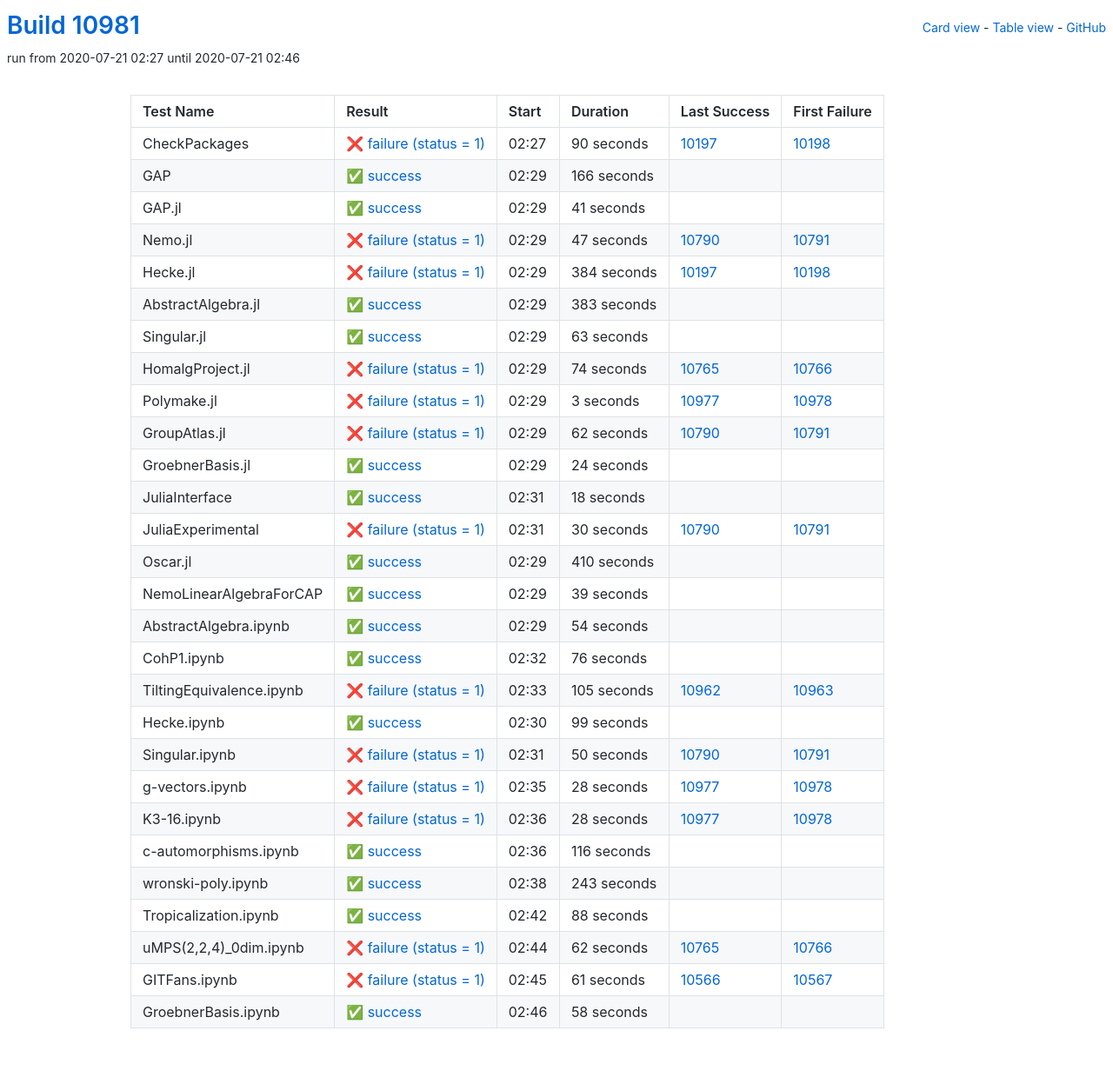
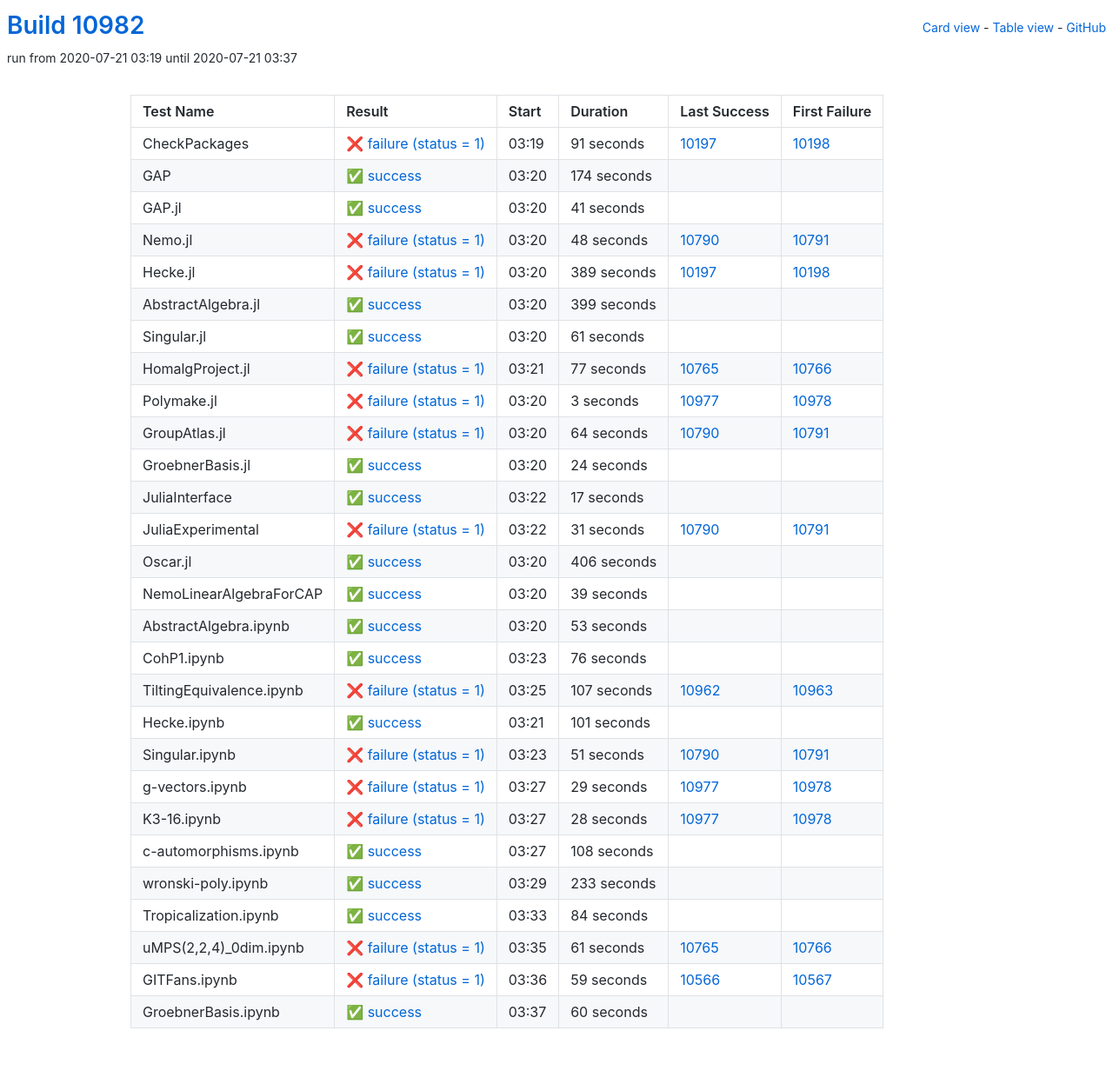
Before and after one commit to oscar-system/oscar-ci-status, a Jekyll site: the page built from table.html, in a window 1280 px wide. Shown: the whole page at 87% size. Built offline with Jekyll 4.4.1, drawn with Linux system fonts in a browser that asks for light colours.

Commit message:
Build #10982

```diff
--- a/_data/ci.yml
+++ b/_data/ci.yml
@@ -1,6 +1,6 @@
 ---
-build: 10981
-build_url: https://oscarci.mathematik.uni-kl.de/job/oscar/10981/
+build: 10982
+build_url: https://oscarci.mathematik.uni-kl.de/job/oscar/10982/
 job: oscar
 organization: oscar-system
 repo: oscar-ci-status
@@ -8,32 +8,32 @@
 tests:
 - name: CheckPackages
   id: checkpackages
-  log: https://oscarci.mathematik.uni-kl.de/job/oscar/10981/artifact/logs/build-10981/CheckPackages.log
-  start: 2020-07-21 02:27
+  log: https://oscarci.mathematik.uni-kl.de/job/oscar/10982/artifact/logs/build-10982/CheckPackages.log
+  start: 2020-07-21 03:19
   success: false
   exitcode: 1
   status: failure
-  duration: 90
+  duration: 91
   last_success: 10197
   last_success_url: https://oscarci.mathematik.uni-kl.de/job/oscar/10197/
   first_failure: 10198
   first_failure_url: https://oscarci.mathematik.uni-kl.de/job/oscar/10198/
 - name: GAP
   id: gap
-  log: https://oscarci.mathematik.uni-kl.de/job/oscar/10981/artifact/logs/build-10981/GAP.log
-  start: 2020-07-21 02:29
+  log: https://oscarci.mathematik.uni-kl.de/job/oscar/10982/artifact/logs/build-10982/GAP.log
+  start: 2020-07-21 03:20
   success: true
   exitcode: 0
   status: success
-  duration: 166
+  duration: 174
   last_success: false
   last_success_url:
   first_failure: false
   first_failure_url:
 - name: GAP.jl
   id: gap-jl
-  log: https://oscarci.mathematik.uni-kl.de/job/oscar/10981/artifact/logs/build-10981/GAP.jl.log
-  start: 2020-07-21 02:29
+  log: https://oscarci.mathematik.uni-kl.de/job/oscar/10982/artifact/logs/build-10982/GAP.jl.log
+  start: 2020-07-21 03:20
   success: true
   exitcode: 0
   status: success
@@ -44,68 +44,68 @@
   first_failure_url:
 - name: Nemo.jl
   id: nemo-jl
-  log: https://oscarci.mathematik.uni-kl.de/job/oscar/10981/artifact/logs/build-10981/Nemo.jl.log
-  start: 2020-07-21 02:29
+  log: https://oscarci.mathematik.uni-kl.de/job/oscar/10982/artifact/logs/build-10982/Nemo.jl.log
+  start: 2020-07-21 03:20
   success: false
   exitcode: 1
   status: failure
-  duration: 47
+  duration: 48
   last_success: 10790
   last_success_url: https://oscarci.mathematik.uni-kl.de/job/oscar/10790/
   first_failure: 10791
   first_failure_url: https://oscarci.mathematik.uni-kl.de/job/oscar/10791/
 - name: Hecke.jl
   id: hecke-jl
-  log: https://oscarci.mathematik.uni-kl.de/job/oscar/10981/artifact/logs/build-10981/Hecke.jl.log
-  start: 2020-07-21 02:29
+  log: https://oscarci.mathematik.uni-kl.de/job/oscar/10982/artifact/logs/build-10982/Hecke.jl.log
+  start: 2020-07-21 03:20
   success: false
   exitcode: 1
   status: failure
-  duration: 384
+  duration: 389
   last_success: 10197
   last_success_url: https://oscarci.mathematik.uni-kl.de/job/oscar/10197/
   first_failure: 10198
   first_failure_url: https://oscarci.mathematik.uni-kl.de/job/oscar/10198/
 - name: AbstractAlgebra.jl
   id: abstractalgebra-jl
-  log: https://oscarci.mathematik.uni-kl.de/job/oscar/10981/artifact/logs/build-10981/AbstractAlgebra.jl.log
-  start: 2020-07-21 02:29
+  log: https://oscarci.mathematik.uni-kl.de/job/oscar/10982/artifact/logs/build-10982/AbstractAlgebra.jl.log
+  start: 2020-07-21 03:20
   success: true
   exitcode: 0
   status: success
-  duration: 383
+  duration: 399
   last_success: false
   last_success_url:
   first_failure: false
   first_failure_url:
 - name: Singular.jl
   id: singular-jl
-  log: https://oscarci.mathematik.uni-kl.de/job/oscar/10981/artifact/logs/build-10981/Singular.jl.log
-  start: 2020-07-21 02:29
+  log: https://oscarci.mathematik.uni-kl.de/job/oscar/10982/artifact/logs/build-10982/Singular.jl.log
+  start: 2020-07-21 03:20
   success: true
   exitcode: 0
   status: success
-  duration: 63
+  duration: 61
   last_success: false
   last_success_url:
   first_failure: false
   first_failure_url:
 - name: HomalgProject.jl
   id: homalgproject-jl
-  log: https://oscarci.mathematik.uni-kl.de/job/oscar/10981/artifact/logs/build-10981/HomalgProject.jl.log
-  start: 2020-07-21 02:29
+  log: https://oscarci.mathematik.uni-kl.de/job/oscar/10982/artifact/logs/build-10982/HomalgProject.jl.log
+  start: 2020-07-21 03:21
   success: false
   exitcode: 1
   status: failure
-  duration: 74
+  duration: 77
   last_success: 10765
   last_success_url: https://oscarci.mathematik.uni-kl.de/job/oscar/10765/
   first_failure: 10766
   first_failure_url: https://oscarci.mathematik.uni-kl.de/job/oscar/10766/
 - name: Polymake.jl
   id: polymake-jl
-  log: https://oscarci.mathematik.uni-kl.de/job/oscar/10981/artifact/logs/build-10981/Polymake.jl.log
-  start: 2020-07-21 02:29
+  log: https://oscarci.mathematik.uni-kl.de/job/oscar/10982/artifact/logs/build-10982/Polymake.jl.log
+  start: 2020-07-21 03:20
   success: false
   exitcode: 1
   status: failure
@@ -116,20 +116,20 @@
   first_failure_url: https://oscarci.mathematik.uni-kl.de/job/oscar/10978/
 - name: GroupAtlas.jl
   id: groupatlas-jl
-  log: https://oscarci.mathematik.uni-kl.de/job/oscar/10981/artifact/logs/build-10981/GroupAtlas.jl.log
-  start: 2020-07-21 02:29
+  log: https://oscarci.mathematik.uni-kl.de/job/oscar/10982/artifact/logs/build-10982/GroupAtlas.jl.log
+  start: 2020-07-21 03:20
   success: false
   exitcode: 1
   status: failure
-  duration: 62
+  duration: 64
   last_success: 10790
   last_success_url: https://oscarci.mathematik.uni-kl.de/job/oscar/10790/
   first_failure: 10791
   first_failure_url: https://oscarci.mathematik.uni-kl.de/job/oscar/10791/
 - name: GroebnerBasis.jl
   id: groebnerbasis-jl
-  log: https://oscarci.mathematik.uni-kl.de/job/oscar/10981/artifact/logs/build-10981/GroebnerBasis.jl.log
-  start: 2020-07-21 02:29
+  log: https://oscarci.mathematik.uni-kl.de/job/oscar/10982/artifact/logs/build-10982/GroebnerBasis.jl.log
+  start: 2020-07-21 03:20
   success: true
   exitcode: 0
   status: success
@@ -140,44 +140,44 @@
   first_failure_url:
 - name: JuliaInterface
   id: juliainterface
-  log: https://oscarci.mathematik.uni-kl.de/job/oscar/10981/artifact/logs/build-10981/JuliaInterface.log
-  start: 2020-07-21 02:31
+  log: https://oscarci.mathematik.uni-kl.de/job/oscar/10982/artifact/logs/build-10982/JuliaInterface.log
+  start: 2020-07-21 03:22
   success: true
   exitcode: 0
   status: success
-  duration: 18
+  duration: 17
   last_success: false
   last_success_url:
   first_failure: false
   first_failure_url:
 - name: JuliaExperimental
   id: juliaexperimental
-  log: https://oscarci.mathematik.uni-kl.de/job/oscar/10981/artifact/logs/build-10981/JuliaExperimental.log
-  start: 2020-07-21 02:31
+  log: https://oscarci.mathematik.uni-kl.de/job/oscar/10982/artifact/logs/build-10982/JuliaExperimental.log
+  start: 2020-07-21 03:22
   success: false
   exitcode: 1
   status: failure
-  duration: 30
+  duration: 31
   last_success: 10790
   last_success_url: https://oscarci.mathematik.uni-kl.de/job/oscar/10790/
   first_failure: 10791
   first_failure_url: https://oscarci.mathematik.uni-kl.de/job/oscar/10791/
 - name: Oscar.jl
   id: oscar-jl
-  log: https://oscarci.mathematik.uni-kl.de/job/oscar/10981/artifact/logs/build-10981/Oscar.jl.log
-  start: 2020-07-21 02:29
+  log: https://oscarci.mathematik.uni-kl.de/job/oscar/10982/artifact/logs/build-10982/Oscar.jl.log
+  start: 2020-07-21 03:20
   success: true
   exitcode: 0
   status: success
-  duration: 410
+  duration: 406
   last_success: false
   last_success_url:
   first_failure: false
   first_failure_url:
 - name: NemoLinearAlgebraForCAP
   id: nemolinearalgebraforcap
-  log: https://oscarci.mathematik.uni-kl.de/job/oscar/10981/artifact/logs/build-10981/NemoLinearAlgebraForCAP.log
-  start: 2020-07-21 02:29
+  log: https://oscarci.mathematik.uni-kl.de/job/oscar/10982/artifact/logs/build-10982/NemoLinearAlgebraForCAP.log
+  start: 2020-07-21 03:20
   success: true
   exitcode: 0
   status: success
@@ -188,20 +188,20 @@
   first_failure_url:
 - name: AbstractAlgebra.ipynb
   id: abstractalgebra-ipynb
-  log: https://oscarci.mathematik.uni-kl.de/job/oscar/10981/artifact/logs/build-10981/AbstractAlgebra.ipynb.log
-  start: 2020-07-21 02:29
+  log: https://oscarci.mathematik.uni-kl.de/job/oscar/10982/artifact/logs/build-10982/AbstractAlgebra.ipynb.log
+  start: 2020-07-21 03:20
   success: true
   exitcode: 0
   status: success
-  duration: 54
+  duration: 53
   last_success: false
   last_success_url:
   first_failure: false
   first_failure_url:
 - name: CohP1.ipynb
   id: cohp1-ipynb
-  log: https://oscarci.mathematik.uni-kl.de/job/oscar/10981/artifact/logs/build-10981/CohP1.ipynb.log
-  start: 2020-07-21 02:32
+  log: https://oscarci.mathematik.uni-kl.de/job/oscar/10982/artifact/logs/build-10982/CohP1.ipynb.log
+  start: 2020-07-21 03:23
   success: true
   exitcode: 0
   status: success
@@ -212,56 +212,56 @@
   first_failure_url:
 - name: TiltingEquivalence.ipynb
   id: tiltingequivalence-ipynb
-  log: https://oscarci.mathematik.uni-kl.de/job/oscar/10981/artifact/logs/build-10981/TiltingEquivalence.ipynb.log
-  start: 2020-07-21 02:33
+  log: https://oscarci.mathematik.uni-kl.de/job/oscar/10982/artifact/logs/build-10982/TiltingEquivalence.ipynb.log
+  start: 2020-07-21 03:25
   success: false
   exitcode: 1
   status: failure
-  duration: 105
+  duration: 107
   last_success: 10962
   last_success_url: https://oscarci.mathematik.uni-kl.de/job/oscar/10962/
   first_failure: 10963
   first_failure_url: https://oscarci.mathematik.uni-kl.de/job/oscar/10963/
 - name: Hecke.ipynb
   id: hecke-ipynb
-  log: https://oscarci.mathematik.uni-kl.de/job/oscar/10981/artifact/logs/build-10981/Hecke.ipynb.log
-  start: 2020-07-21 02:30
+  log: https://oscarci.mathematik.uni-kl.de/job/oscar/10982/artifact/logs/build-10982/Hecke.ipynb.log
+  start: 2020-07-21 03:21
   success: true
   exitcode: 0
   status: success
-  duration: 99
+  duration: 101
   last_success: false
   last_success_url:
   first_failure: false
   first_failure_url:
 - name: Singular.ipynb
   id: singular-ipynb
-  log: https://oscarci.mathematik.uni-kl.de/job/oscar/10981/artifact/logs/build-10981/Singular.ipynb.log
-  start: 2020-07-21 02:31
+  log: https://oscarci.mathematik.uni-kl.de/job/oscar/10982/artifact/logs/build-10982/Singular.ipynb.log
+  start: 2020-07-21 03:23
   success: false
   exitcode: 1
   status: failure
-  duration: 50
+  duration: 51
   last_success: 10790
   last_success_url: https://oscarci.mathematik.uni-kl.de/job/oscar/10790/
   first_failure: 10791
   first_failure_url: https://oscarci.mathematik.uni-kl.de/job/oscar/10791/
 - name: g-vectors.ipynb
   id: g-vectors-ipynb
-  log: https://oscarci.mathematik.uni-kl.de/job/oscar/10981/artifact/logs/build-10981/g-vectors.ipynb.log
-  start: 2020-07-21 02:35
+  log: https://oscarci.mathematik.uni-kl.de/job/oscar/10982/artifact/logs/build-10982/g-vectors.ipynb.log
+  start: 2020-07-21 03:27
   success: false
   exitcode: 1
   status: failure
-  duration: 28
+  duration: 29
   last_success: 10977
   last_success_url: https://oscarci.mathematik.uni-kl.de/job/oscar/10977/
   first_failure: 10978
   first_failure_url: https://oscarci.mathematik.uni-kl.de/job/oscar/10978/
 - name: K3-16.ipynb
   id: k3-16-ipynb
-  log: https://oscarci.mathematik.uni-kl.de/job/oscar/10981/artifact/logs/build-10981/K3-16.ipynb.log
-  start: 2020-07-21 02:36
+  log: https://oscarci.mathematik.uni-kl.de/job/oscar/10982/artifact/logs/build-10982/K3-16.ipynb.log
+  start: 2020-07-21 03:27
   success: false
   exitcode: 1
   status: failure
@@ -272,72 +272,72 @@
   first_failure_url: https://oscarci.mathematik.uni-kl.de/job/oscar/10978/
 - name: c-automorphisms.ipynb
   id: c-automorphisms-ipynb
-  log: https://oscarci.mathematik.uni-kl.de/job/oscar/10981/artifact/logs/build-10981/c-automorphisms.ipynb.log
-  start: 2020-07-21 02:36
+  log: https://oscarci.mathematik.uni-kl.de/job/oscar/10982/artifact/logs/build-10982/c-automorphisms.ipynb.log
+  start: 2020-07-21 03:27
   success: true
   exitcode: 0
   status: success
-  duration: 116
+  duration: 108
   last_success: false
   last_success_url:
   first_failure: false
   first_failure_url:
 - name: wronski-poly.ipynb
   id: wronski-poly-ipynb
-  log: https://oscarci.mathematik.uni-kl.de/job/oscar/10981/artifact/logs/build-10981/wronski-poly.ipynb.log
-  start: 2020-07-21 02:38
+  log: https://oscarci.mathematik.uni-kl.de/job/oscar/10982/artifact/logs/build-10982/wronski-poly.ipynb.log
+  start: 2020-07-21 03:29
   success: true
   exitcode: 0
   status: success
-  duration: 243
+  duration: 233
   last_success: false
   last_success_url:
   first_failure: false
   first_failure_url:
 - name: Tropicalization.ipynb
   id: tropicalization-ipynb
-  log: https://oscarci.mathematik.uni-kl.de/job/oscar/10981/artifact/logs/build-10981/Tropicalization.ipynb.log
-  start: 2020-07-21 02:42
+  log: https://oscarci.mathematik.uni-kl.de/job/oscar/10982/artifact/logs/build-10982/Tropicalization.ipynb.log
+  start: 2020-07-21 03:33
   success: true
   exitcode: 0
   status: success
-  duration: 88
+  duration: 84
   last_success: false
   last_success_url:
   first_failure: false
   first_failure_url:
 - name: uMPS(2,2,4)_0dim.ipynb
   id: umps-2-2-4-0dim-ipynb
-  log: https://oscarci.mathematik.uni-kl.de/job/oscar/10981/artifact/logs/build-10981/uMPS-2-2-4-_0dim.ipynb.log
-  start: 2020-07-21 02:44
+  log: https://oscarci.mathematik.uni-kl.de/job/oscar/10982/artifact/logs/build-10982/uMPS-2-2-4-_0dim.ipynb.log
+  start: 2020-07-21 03:35
   success: false
   exitcode: 1
   status: failure
-  duration: 62
+  duration: 61
   last_success: 10765
   last_success_url: https://oscarci.mathematik.uni-kl.de/job/oscar/10765/
   first_failure: 10766
   first_failure_url: https://oscarci.mathematik.uni-kl.de/job/oscar/10766/
 - name: GITFans.ipynb
   id: gitfans-ipynb
-  log: https://oscarci.mathematik.uni-kl.de/job/oscar/10981/artifact/logs/build-10981/GITFans.ipynb.log
-  start: 2020-07-21 02:45
+  log: https://oscarci.mathematik.uni-kl.de/job/oscar/10982/artifact/logs/build-10982/GITFans.ipynb.log
+  start: 2020-07-21 03:36
   success: false
   exitcode: 1
   status: failure
-  duration: 61
+  duration: 59
   last_success: 10566
   last_success_url: https://oscarci.mathematik.uni-kl.de/job/oscar/10566/
   first_failure: 10567
   first_failure_url: https://oscarci.mathematik.uni-kl.de/job/oscar/10567/
 - name: GroebnerBasis.ipynb
   id: groebnerbasis-ipynb
-  log: https://oscarci.mathematik.uni-kl.de/job/oscar/10981/artifact/logs/build-10981/GroebnerBasis.ipynb.log
-  start: 2020-07-21 02:46
+  log: https://oscarci.mathematik.uni-kl.de/job/oscar/10982/artifact/logs/build-10982/GroebnerBasis.ipynb.log
+  start: 2020-07-21 03:37
   success: true
   exitcode: 0
   status: success
-  duration: 58
+  duration: 60
   last_success: false
   last_success_url:
   first_failure: false
```
Also changed, not shown: README.md.
